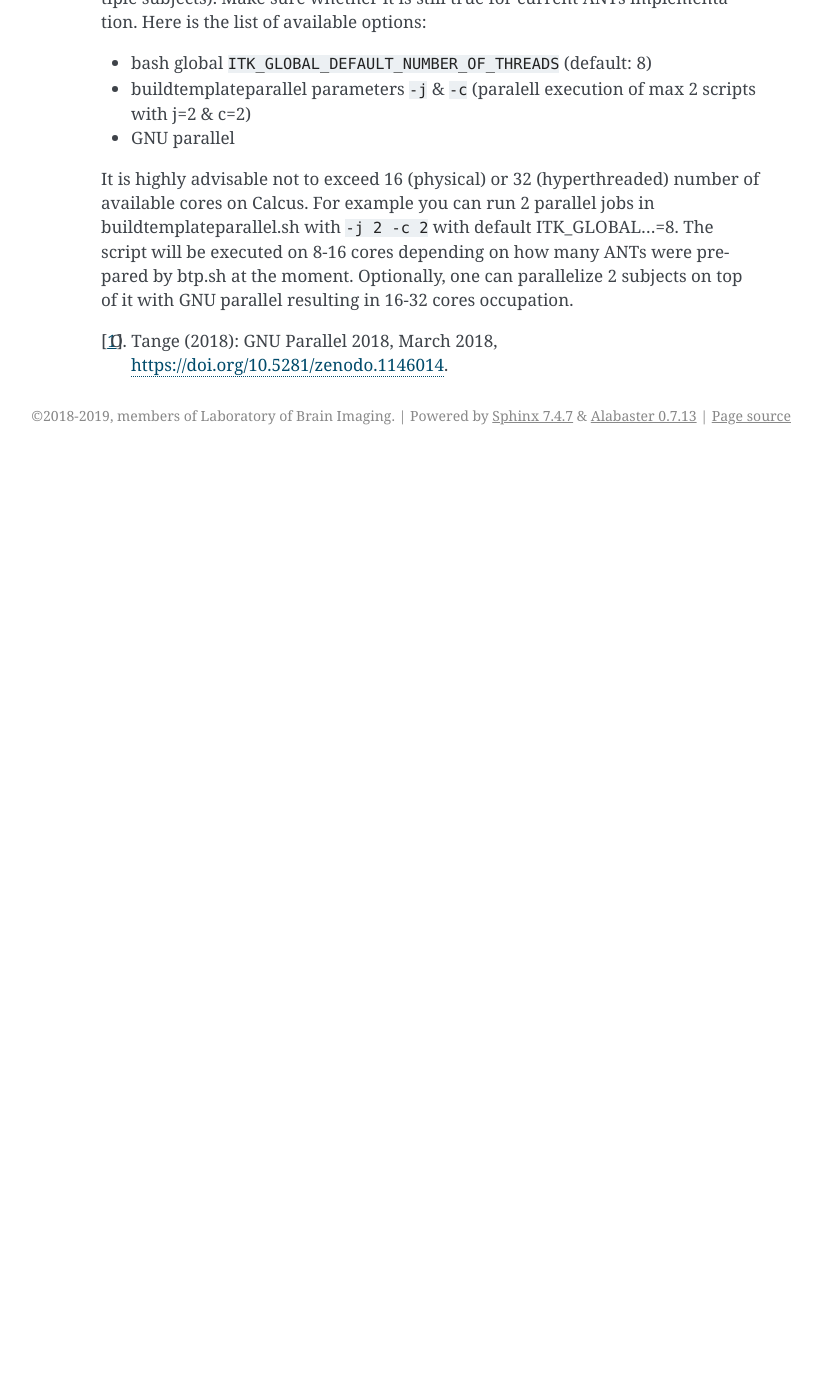
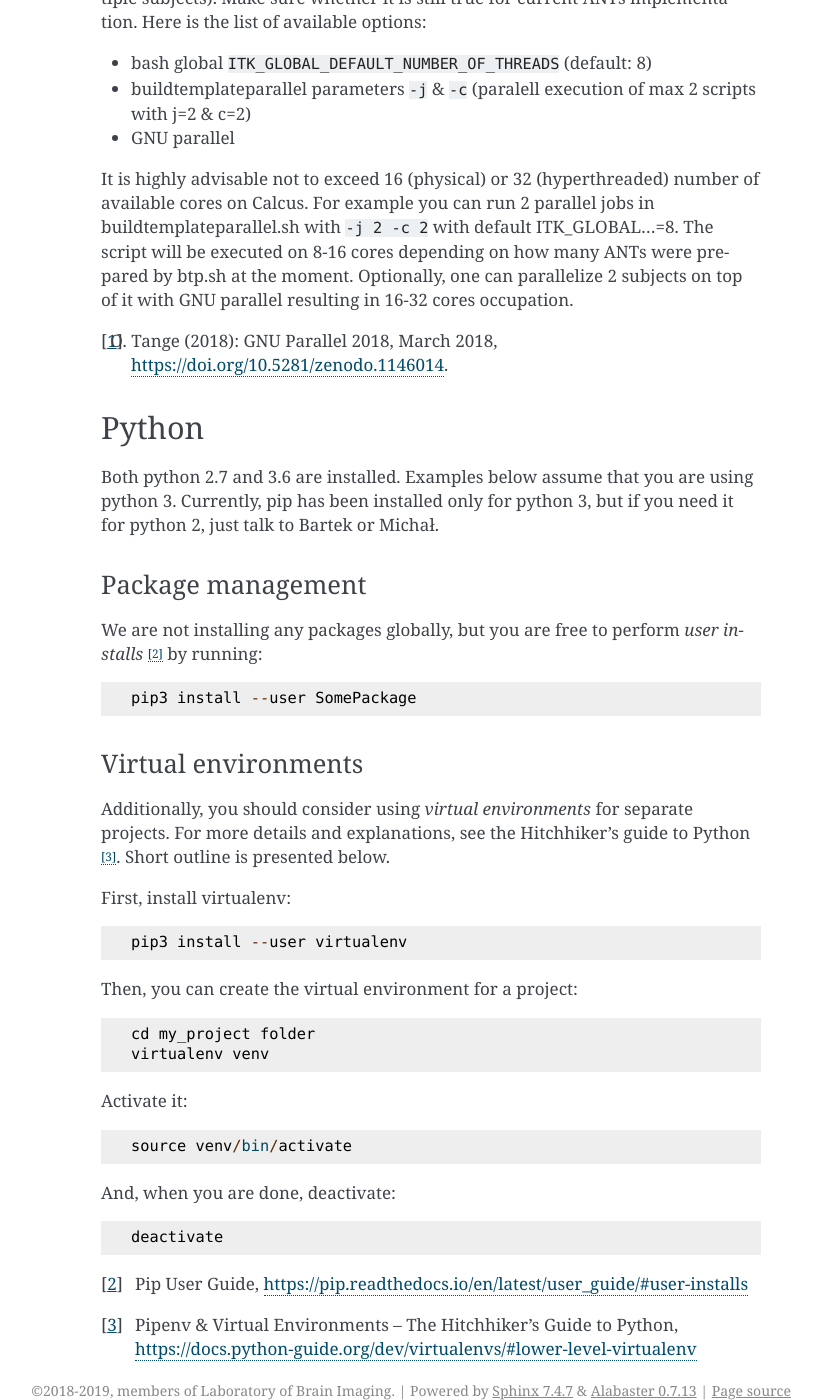
Before and after one commit to nencki-lobi/lobi-inhouse, a Sphinx documentation site: the page built from docs/software.rst, in a window 1280 px wide and 1400 px high, scrolled down 888 px. Shown: the whole window, without its empty margins (319-1140 px from the left). Built offline with Sphinx 7.4.7, drawn with Linux system fonts in a browser that asks for light colours; before the commit the page ends 1343 px from its top, so only the background shows below that; some of the changed text lies outside the part shown.

Commit message:
Add short note about python, pip and virtualenv

```diff
--- a/docs/software.rst
+++ b/docs/software.rst
@@ -35,3 +35,41 @@ ANTs enables parallel computation on 2 different levels - parallel execution of
 It is highly advisable not to exceed 16 (physical) or 32 (hyperthreaded) number of available cores on Calcus. For example you can run 2 parallel jobs in buildtemplateparallel.sh with ``-j 2 -c 2`` with default ITK_GLOBAL...=8. The script will be executed on 8-16 cores depending on how many ANTs were prepared by btp.sh at the moment. Optionally, one can parallelize 2 subjects on top of it with GNU parallel resulting in 16-32 cores occupation.
 
 .. [1] O. Tange (2018): GNU Parallel 2018, March 2018, https://doi.org/10.5281/zenodo.1146014.
+
+Python
+--------------------
+
+Both python 2.7 and 3.6 are installed. Examples below assume that you are using python 3. Currently, pip has been installed only for python 3, but if you need it for python 2, just talk to Bartek or Michał.
+
+Package management
+^^^^^^^^^^^^^^^^^^
+
+We are not installing any packages globally, but you are free to perform *user installs* [2]_ by running::
+
+  pip3 install --user SomePackage
+
+Virtual environments
+^^^^^^^^^^^^^^^^^^^^
+
+Additionally, you should consider using *virtual environments* for separate projects. For more details and explanations, see the Hitchhiker's guide to Python [3]_. Short outline is presented below.
+
+First, install virtualenv::
+
+  pip3 install --user virtualenv
+
+Then, you can create the virtual environment for a project::
+
+  cd my_project folder
+  virtualenv venv
+
+Activate it::
+
+  source venv/bin/activate
+
+And, when you are done, deactivate::
+
+  deactivate
+
+
+.. [2] Pip User Guide, https://pip.readthedocs.io/en/latest/user_guide/#user-installs
+.. [3] Pipenv & Virtual Environments -- The Hitchhiker's Guide to Python, https://docs.python-guide.org/dev/virtualenvs/#lower-level-virtualenv
```
